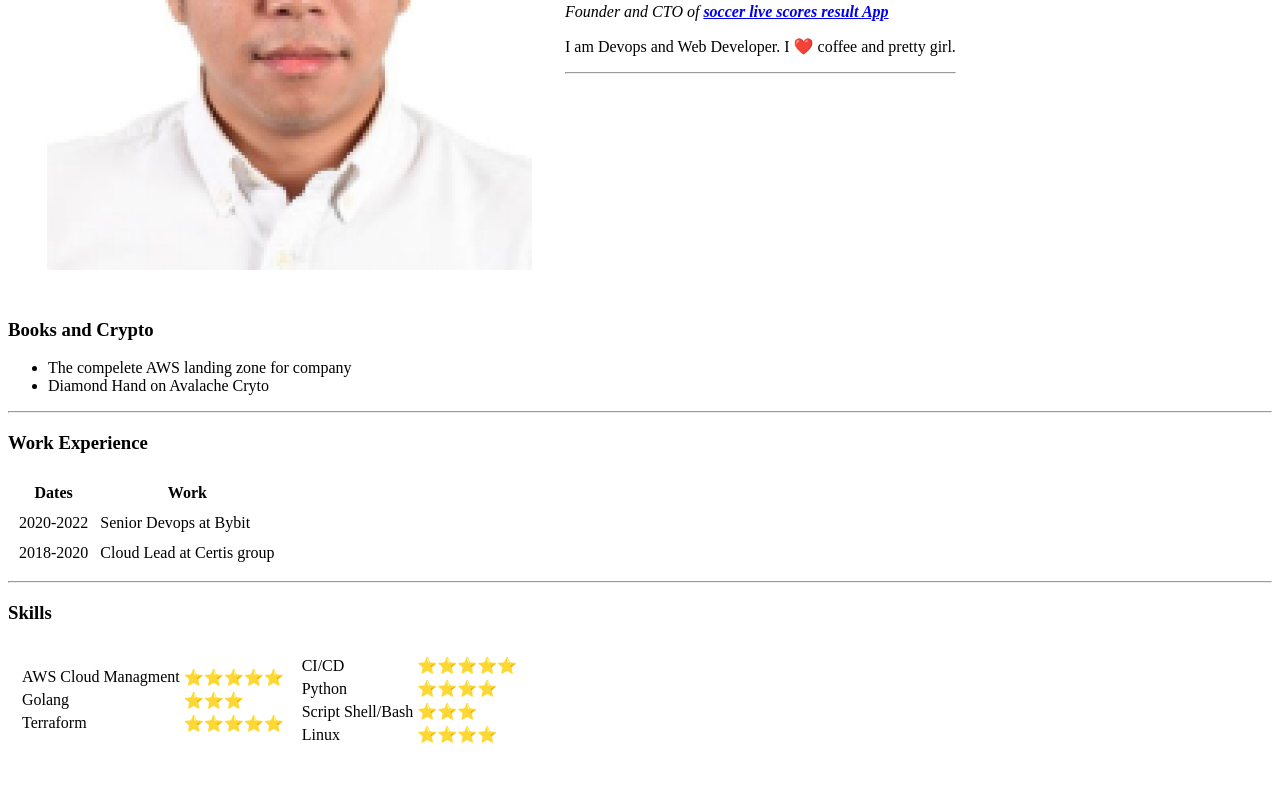
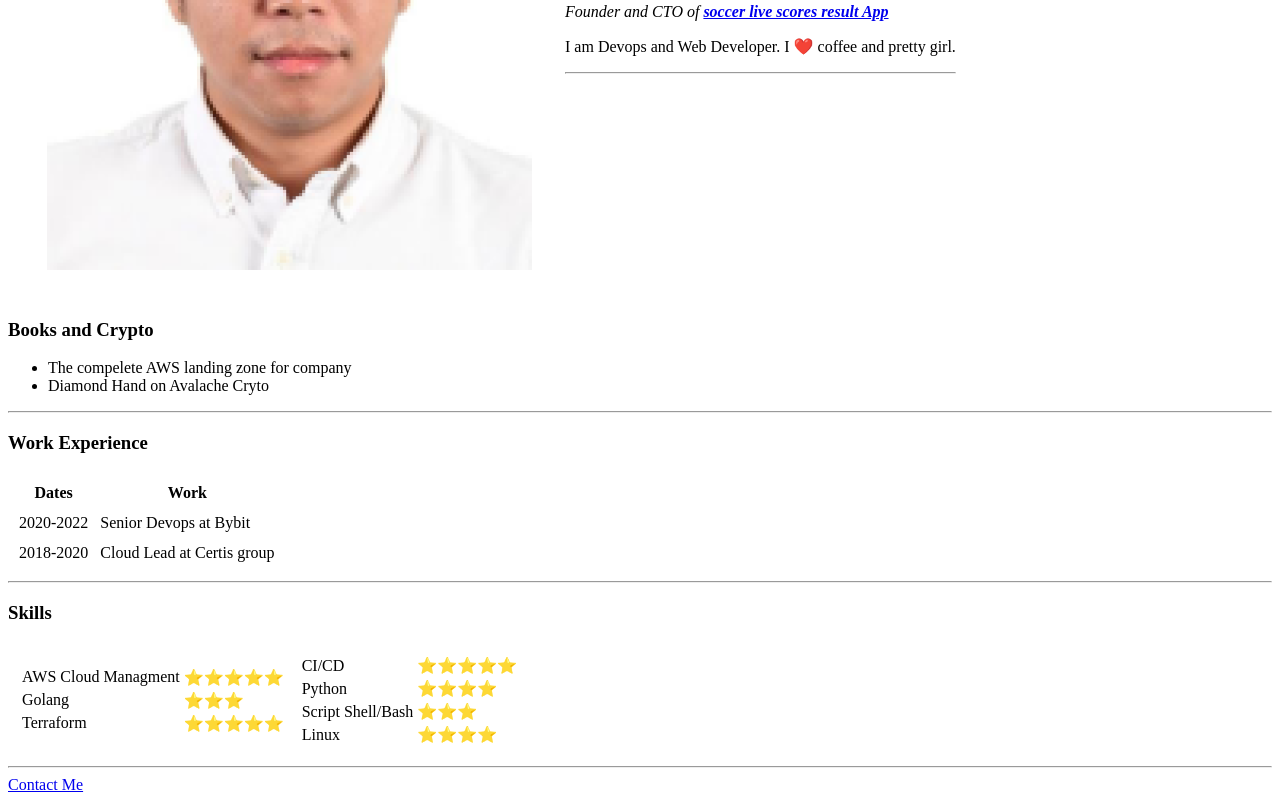
Before and after one commit to AungBoTun/cv, a plain HTML site: page index.html in a window 1280 px wide. Shown: the part 302-1104 px from the top of the page. Before the commit the page ends 1068 px from the top, so only its background shows below. Drawn offline with Linux system fonts and the light colour scheme.

Commit message:
add hyperlink to contact me

```diff
--- a/index.html
+++ b/index.html
@@ -134,5 +134,7 @@
 </tbody>
 
 </table>
+<hr>
+<a href="contactme.html">Contact Me</a>
  </body>
 </html>
```
